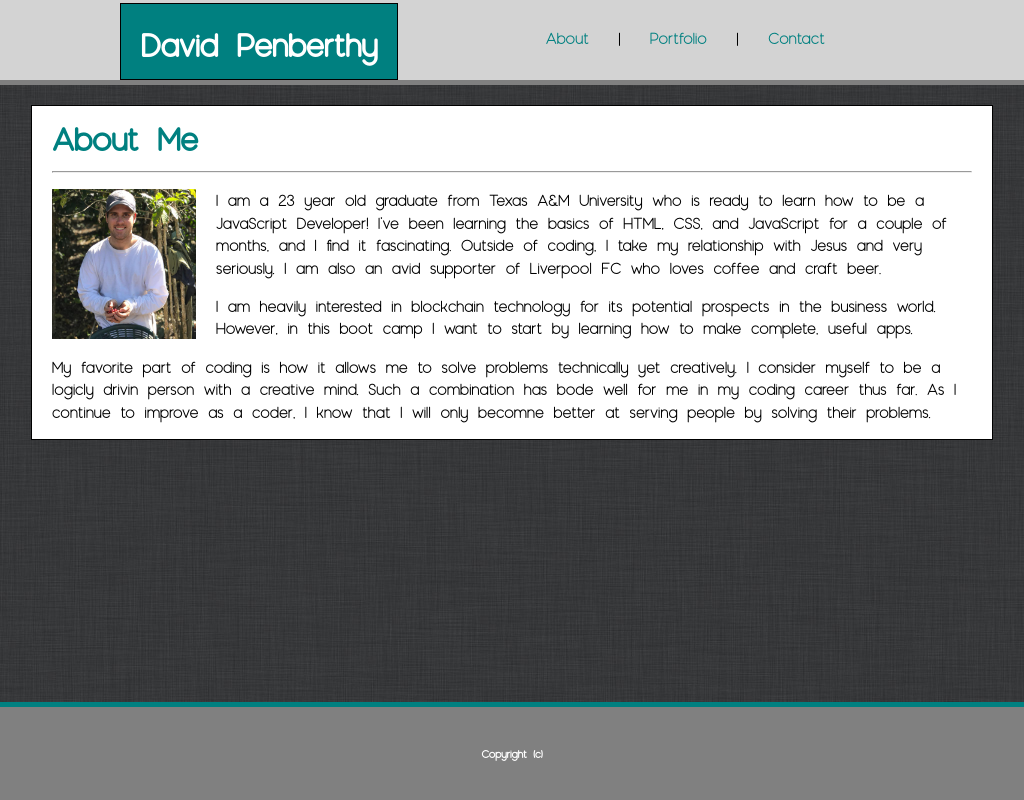
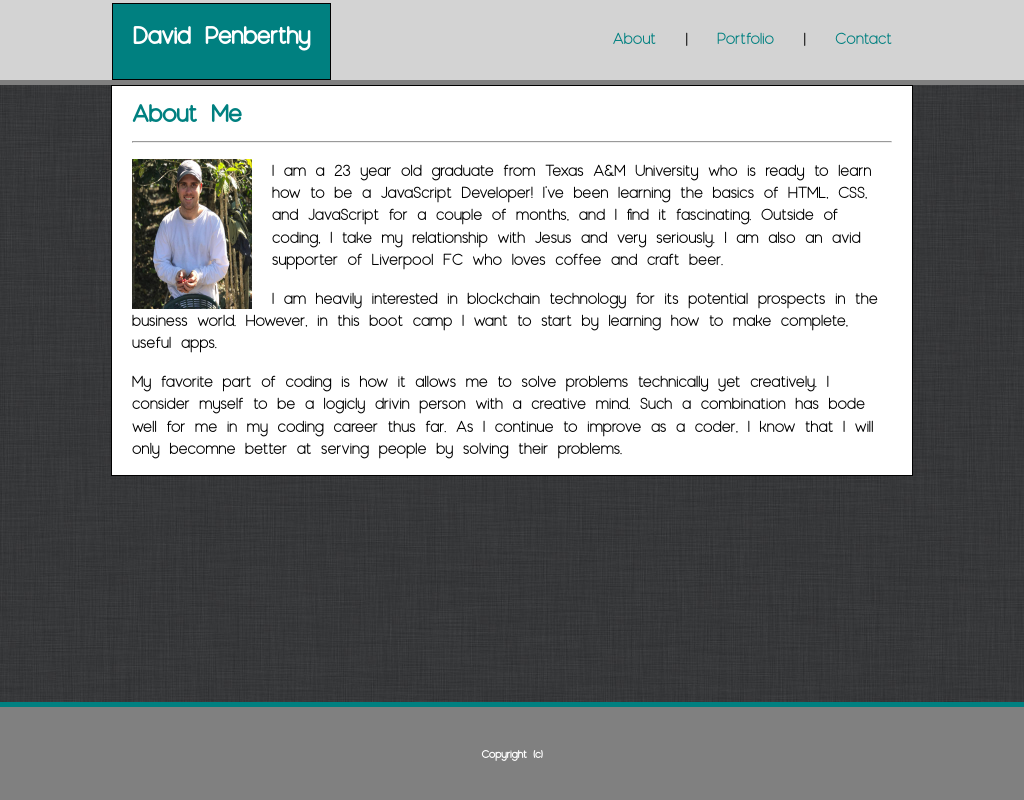
Before and after one commit to dPenberthy47/Responsive-Portfolio, a plain HTML site: page index.html in a window 1024 px wide. Drawn offline with Linux system fonts and the light colour scheme.

Commit message:
Finished project

```diff
--- a/css/style.css
+++ b/css/style.css
@@ -16,19 +16,16 @@ body {
     margin-bottom: 20px;
     padding: 2.5px 0;
     height: 75px;
-
-
+    margin: auto;
+    width: 100%;
 }
 
-header,
-nav {
-    display: inline-block;
-}
 
 header {
     align-content: center;
     height: 75px;
     width: 960px;
+    margin: auto;
 }
 
 #myName {
@@ -39,7 +36,6 @@ header {
     border: 1px solid black;
     padding-right: 20px;
     padding-left: 20px;
-    margin: 0 0 0 12.5%;
 }
 
 #navbar {
@@ -50,7 +46,7 @@ header {
 nav {
     float: right;
     padding-top: 25px;
-    margin-right: 12%;
+
 }
 nav p {
     display: inline;
@@ -188,10 +184,38 @@ footer {
     bottom:0;
 }
 
+@media screen and (min-width: 981px) and (max-width: 1075px) {
+    main {
+        width: 800px;
+        margin:0 auto;
+    }
+
+    header {
+        width: 800px;
+
+    }
+
+    h1 {
+        font-size: 1.5em;
+    }
+    #myName {
+
+    }
+    .navOption {
+        font-size: 1em;
+    }
+    a:hover {
+        font-size: 1em;
+    }
+}
+
 @media screen and (max-width: 980px) {
     main {
         width: 700px;
         margin:0 auto;
+    }
+    header {
+        width: 700px;
     }
     h1 {
         font-size: 1.5em;
@@ -205,14 +229,17 @@ footer {
 }
 
 
-@media screen and (max-width: 768px) {
+@media screen and (min-width: 641px) and (max-width: 768px) {
+    header {
+        width:600px;
+    }
+
     main {
         width: 600px;
         margin:0 auto;
     }
     img {
         width: 175px;
-
     }
 }
 
@@ -220,6 +247,9 @@ footer {
     main {
         width: 500px;
         margin:0 auto;
+    }
+    header {
+        width: 500px;
     }
     #header_Content {
         margin-left: auto;
```
